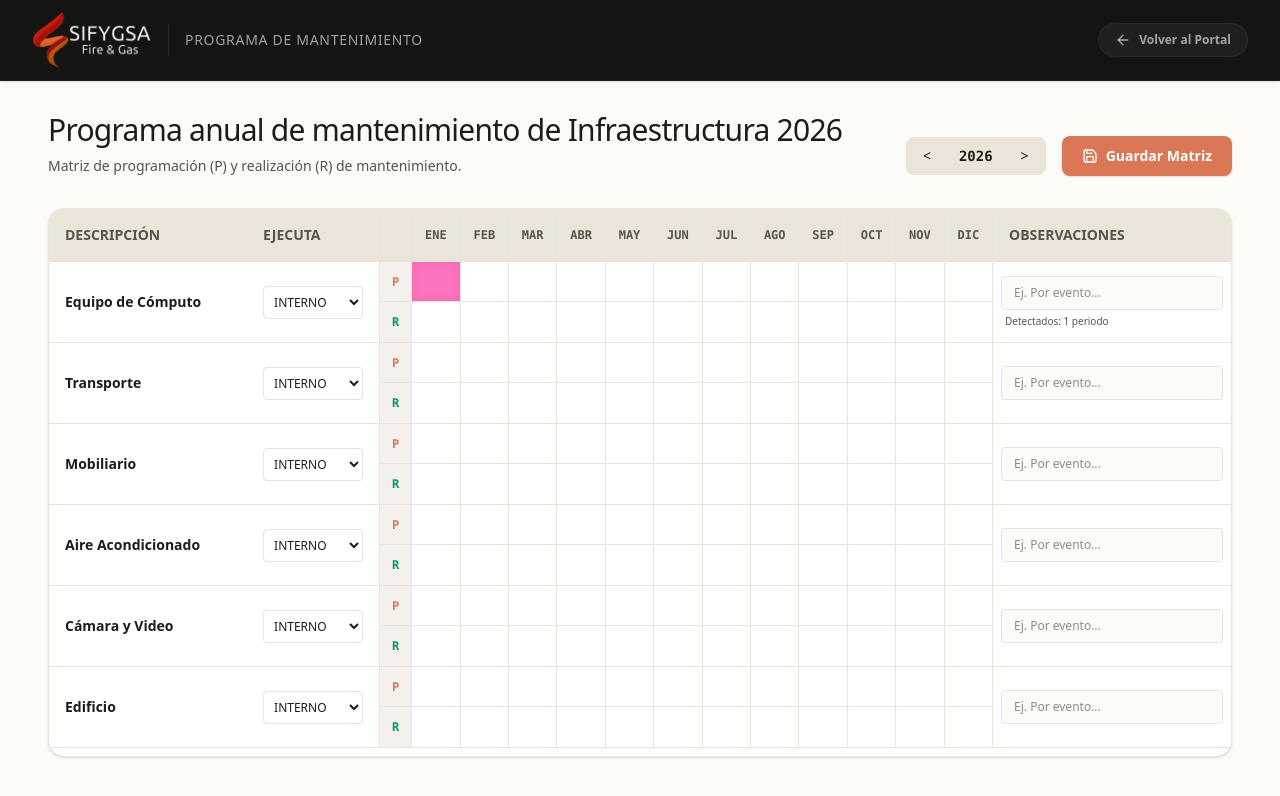
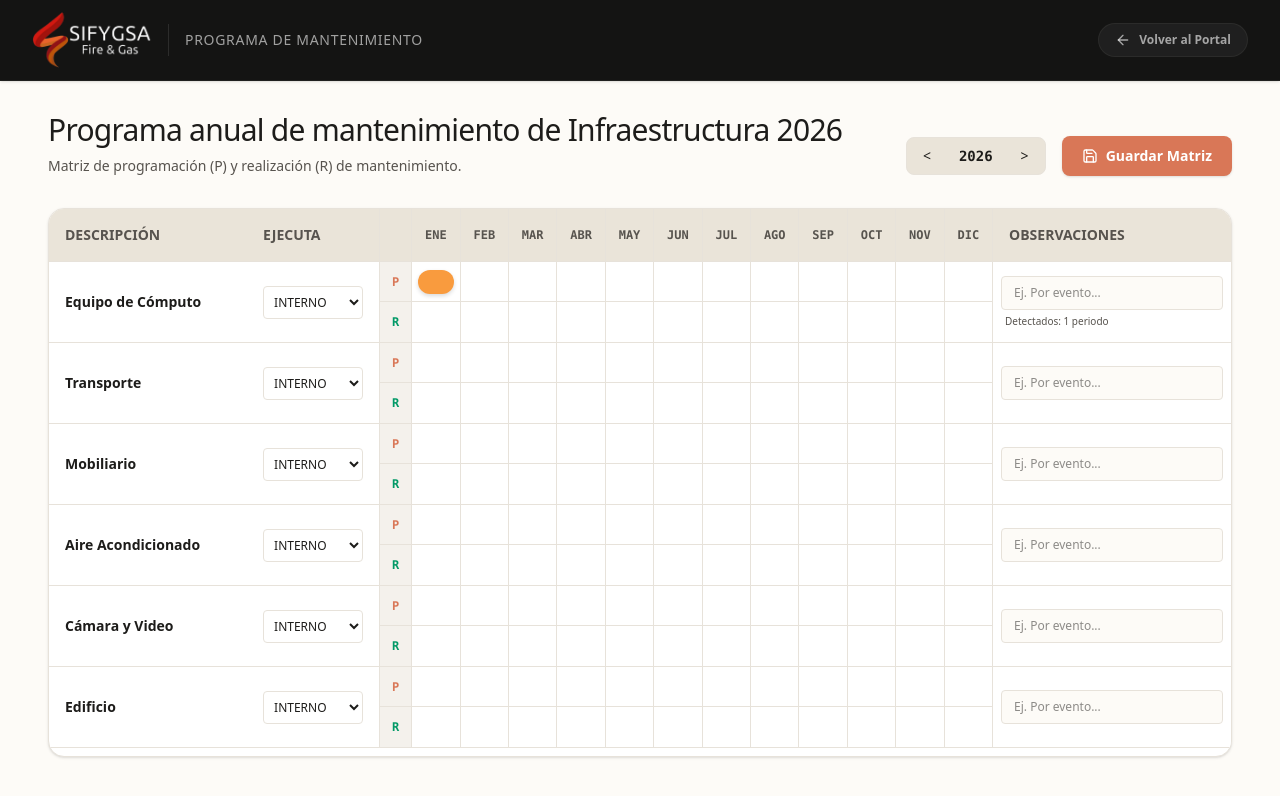
Before and after one commit to SIFYGSAPROJECTS/SIFYGSAFLEET, a Next.js app: page /programa-anual in a window 1280 px wide. Both pictures are taken after a click on the element 435 px from the left and 282 px from the top of the page. Shown: the top 796 px of the page. Built offline with nearby package versions, Linux system fonts and the light colour scheme; no server answers; the database is empty.

Commit message:
cambio de colores y tema visual de tablas

```diff
--- a/app/programa-anual/page.tsx
+++ b/app/programa-anual/page.tsx
@@ -215,10 +215,12 @@ export default function ProgramaAnualPage() {
               <tbody>
                 {programas.map((programa, idx) => {
                   const colors = [
-                    'bg-pink-400/90 hover:bg-pink-500 shadow-[inset_0_0_8px_rgba(236,72,153,0.3)]',
-                    'bg-blue-400/90 hover:bg-blue-500 shadow-[inset_0_0_8px_rgba(59,130,246,0.3)]',
-                    'bg-emerald-400/90 hover:bg-emerald-500 shadow-[inset_0_0_8px_rgba(16,185,129,0.3)]',
-                    'bg-amber-400/90 hover:bg-amber-500 shadow-[inset_0_0_8px_rgba(245,158,11,0.3)]'
+                    'bg-[#F99B3E]', // 01 Naranja
+                    'bg-[#F54F71]', // 02 Rosa
+                    'bg-[#00C26D]', // 03 Verde
+                    'bg-[#8B61FF]', // 04 Morado
+                    'bg-[#00A8F4]', // 05 Azul claro
+                    'bg-[#F02222]'  // 06 Rojo
                   ];
                   const rowColor = colors[idx % colors.length];
 
@@ -246,18 +248,35 @@ export default function ProgramaAnualPage() {
                       const mesObj = programa.meses?.find((m: any) => m.Mes === mesIdx + 1) || { Programado: false, Realizado: false };
                       const numRealizado = programa.meses?.filter((m: any) => m.Mes <= mesIdx + 1 && m.Realizado).length || 0;
 
+                      const isPrevProgramado = mesIdx > 0 && programa.meses?.find((m: any) => m.Mes === mesIdx)?.Programado;
+                      const isNextProgramado = mesIdx < 11 && programa.meses?.find((m: any) => m.Mes === mesIdx + 2)?.Programado;
+
+                      let pillClasses = 'w-full';
+                      if (!isPrevProgramado && !isNextProgramado) {
+                        pillClasses = 'left-[6px] w-[calc(100%-12px)] rounded-full';
+                      } else if (!isPrevProgramado && isNextProgramado) {
+                        pillClasses = 'left-[6px] w-[calc(100%-4px)] rounded-l-full z-20';
+                      } else if (isPrevProgramado && !isNextProgramado) {
+                        pillClasses = 'left-0 w-[calc(100%-6px)] rounded-r-full z-10';
+                      } else {
+                        pillClasses = 'left-0 w-[calc(100%+2px)] z-20';
+                      }
+
                       return (
-                        <td key={mesIdx} className="p-0 border-r border-[var(--border-cream)] min-w-[44px] align-top bg-white">
+                        <td key={mesIdx} className="p-0 border-r border-[var(--border-cream)] min-w-[44px] align-top bg-white relative">
                           <div
                             onClick={() => toggleMes(idx, mesIdx, 'P')}
-                            className={`h-10 flex items-center justify-center border-b border-[var(--border-cream)] cursor-pointer transition-all border-l border-l-transparent hover:border-l-[var(--border-cream)] hover:scale-[1.02] z-10 relative
-                              ${mesObj.Programado ? rowColor : 'hover:bg-[var(--bg-screen)]'}`}
+                            className={`h-10 flex items-center justify-center border-b border-[var(--border-cream)] cursor-pointer transition-all z-10 relative
+                              ${!mesObj.Programado ? 'hover:bg-[var(--bg-screen)]' : ''}`}
                           >
+                            {mesObj.Programado && (
+                              <div className={`absolute top-1/2 -translate-y-1/2 h-[24px] ${rowColor} ${pillClasses} shadow-[0_2px_4px_rgba(0,0,0,0.15)] transition-all hover:brightness-110`}>
+                              </div>
+                            )}
                           </div>
                           <div
                             onClick={() => toggleMes(idx, mesIdx, 'R')}
-                            className={`h-10 flex items-center justify-center cursor-pointer transition-all border-l border-l-transparent hover:border-l-[var(--border-cream)] hover:scale-[1.02] z-10 relative
-                              ${mesObj.Realizado ? 'hover:bg-[var(--bg-screen)]' : 'hover:bg-[var(--bg-screen)]'}`}
+                            className={`h-10 flex items-center justify-center cursor-pointer transition-all z-10 relative hover:bg-[var(--bg-screen)]`}
                           >
                             {mesObj.Realizado && (
                               <div className="w-5 h-5 rounded-full bg-emerald-500 shadow-sm flex items-center justify-center text-white text-[10px] font-bold">
```
